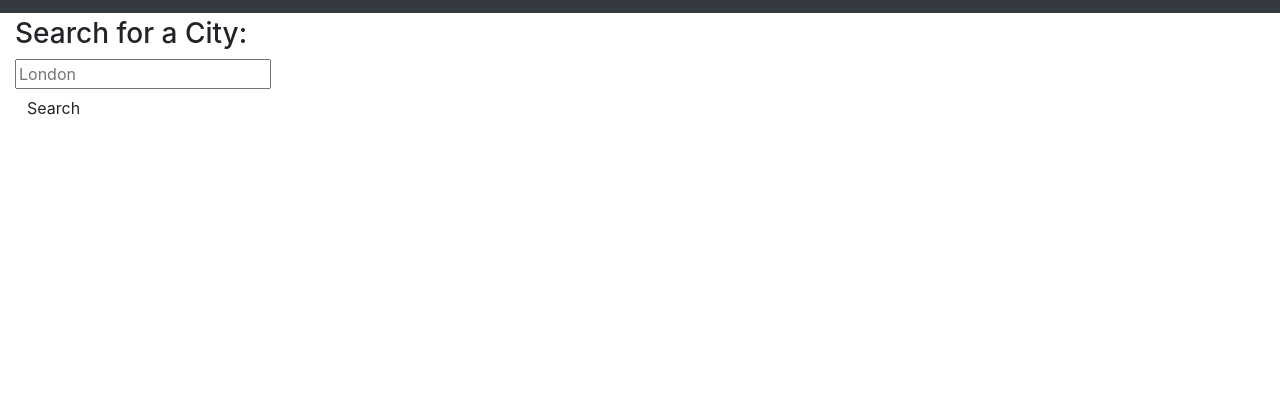
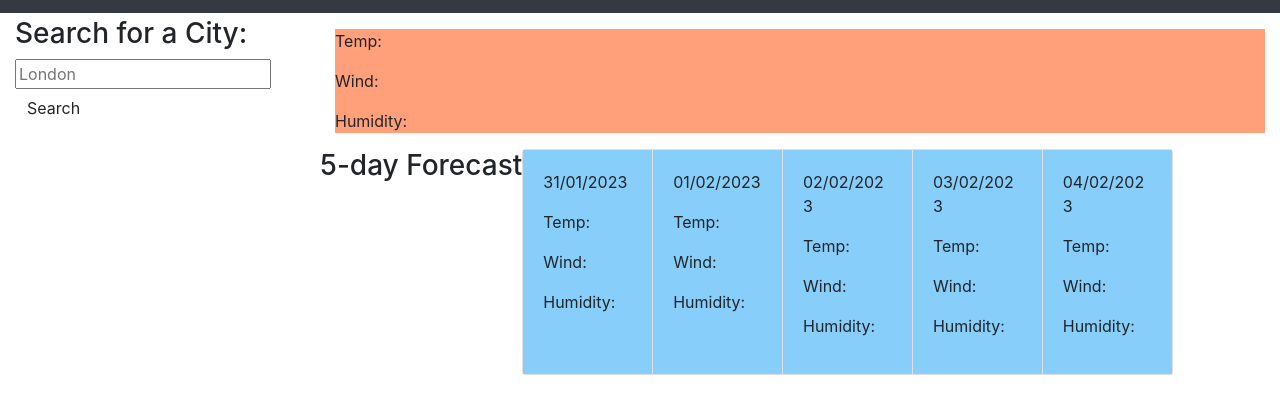
Before and after one commit to yogi-88/Weather-dashboard, a plain HTML site: page index.html in a window 1280 px wide. Shown: the part 59-472 px from the top of the page. Drawn offline with nearby package versions, Linux system fonts and the light colour scheme.

Commit message:
Cards added to show forecast for 5 days in html and added style in css for same

```diff
--- a/assets/style.css
+++ b/assets/style.css
@@ -0,0 +1,17 @@
+.list-group {
+    background-color: aqua;
+    width:60%;
+}
+#search-button {
+
+}
+
+#today {
+    background-color: lightsalmon;
+
+}
+
+.card-body {
+    background-color:lightskyblue;
+
+}
--- a/index.html
+++ b/index.html
@@ -33,6 +33,8 @@
                 <button type="submit" class="btn search-button" id="search-button" aria-label="submit search">
                   Search
                 </button>
+
+
                 <hr class="hr weather-hr" />
               </div>
             </div>
@@ -44,8 +46,71 @@
       </aside>
 
       <div class="col-lg-9 pb-3">
-        <section id="today" class="mt-3" role="region" aria-live="polite"></section>
-        <section id="forecast" class="row mt-3" role="region" aria-live="polite"></section>
+        <section id="today" class="mt-3" role="region" aria-live="polite">
+          <h3 class="city-name" id="current-city"></h3>
+          <p>Temp: <span class="current" id="temperature"></span></p>
+          <p>Wind: <span class="current" id="wind"></span></p>
+          <p>Humidity: <span class="current" id="humidity"></span></p>
+        </section>
+        <section id="forecast" class="row mt-3" role="region" aria-live="polite">
+          <h3>5-day Forecast</h3>
+          <div class="card-group">
+            <div class="card">
+
+              <div class="card-body">
+                <p id="Date1">31/01/2023</p>
+                <p>Temp: <span class="future" id="temperature"></span></p>
+                <p>Wind: <span class="future" id="wind"></span></p>
+                <p>Humidity: <span class="future" id="humidity"></span></p>
+
+              </div>
+            </div>
+            <div class="card">
+
+              <div class="card-body">
+                <p id="Date2">01/02/2023</p>
+                <p>Temp: <span class="future" id="temperature"></span></p>
+                <p>Wind: <span class="future" id="wind"></span></p>
+                <p>Humidity: <span class="future" id="humidity"></span></p>
+              </div>
+            </div>
+            <div class="card">
+
+              <div class="card-body">
+                <p id="Date3">02/02/2023</p>
+                <p>Temp: <span class="future" id="temperature"></span></p>
+                <p>Wind: <span class="future" id="wind"></span></p>
+                <p>Humidity: <span class="future" id="humidity"></span></p>
+              </div>
+            </div>
+            <div class="card">
+
+              <div class="card-body">
+                <p id="Date4">03/02/2023</p>
+                <p>Temp: <span class="future" id="temperature"></span></p>
+                <p>Wind: <span class="future" id="wind"></span></p>
+                <p>Humidity: <span class="future" id="humidity"></span></p>
+              </div>
+            </div>
+            <div class="card">
+
+              <div class="card-body">
+                <p id="Date5">04/02/2023</p>
+                <p>Temp: <span class="future" id="temperature"></span></p>
+                <p>Wind: <span class="future" id="wind"></span></p>
+                <p>Humidity: <span class="future" id="humidity"></span></p>
+              </div>
+            </div>
+          </div>
+
+        </section>
+
+
+
+
+
+
+
       </div>
     </div>
   </div>
```
